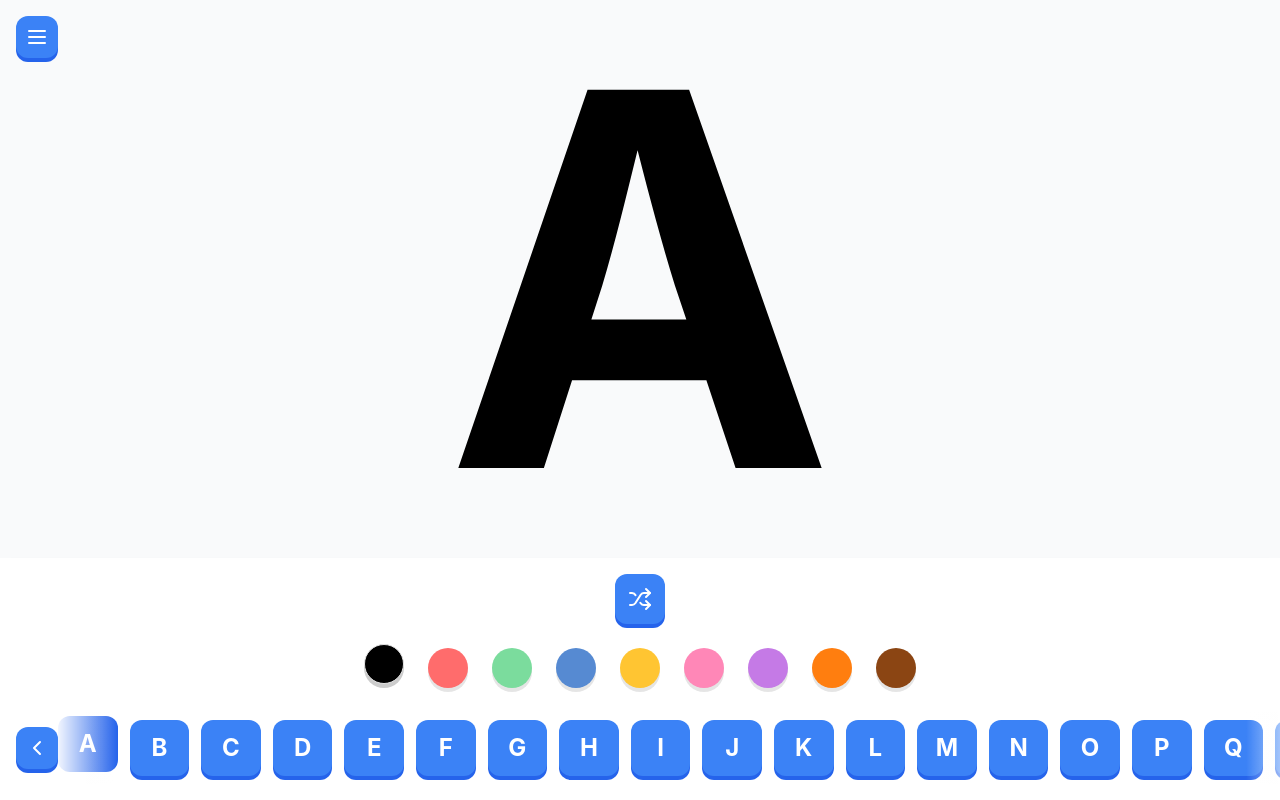
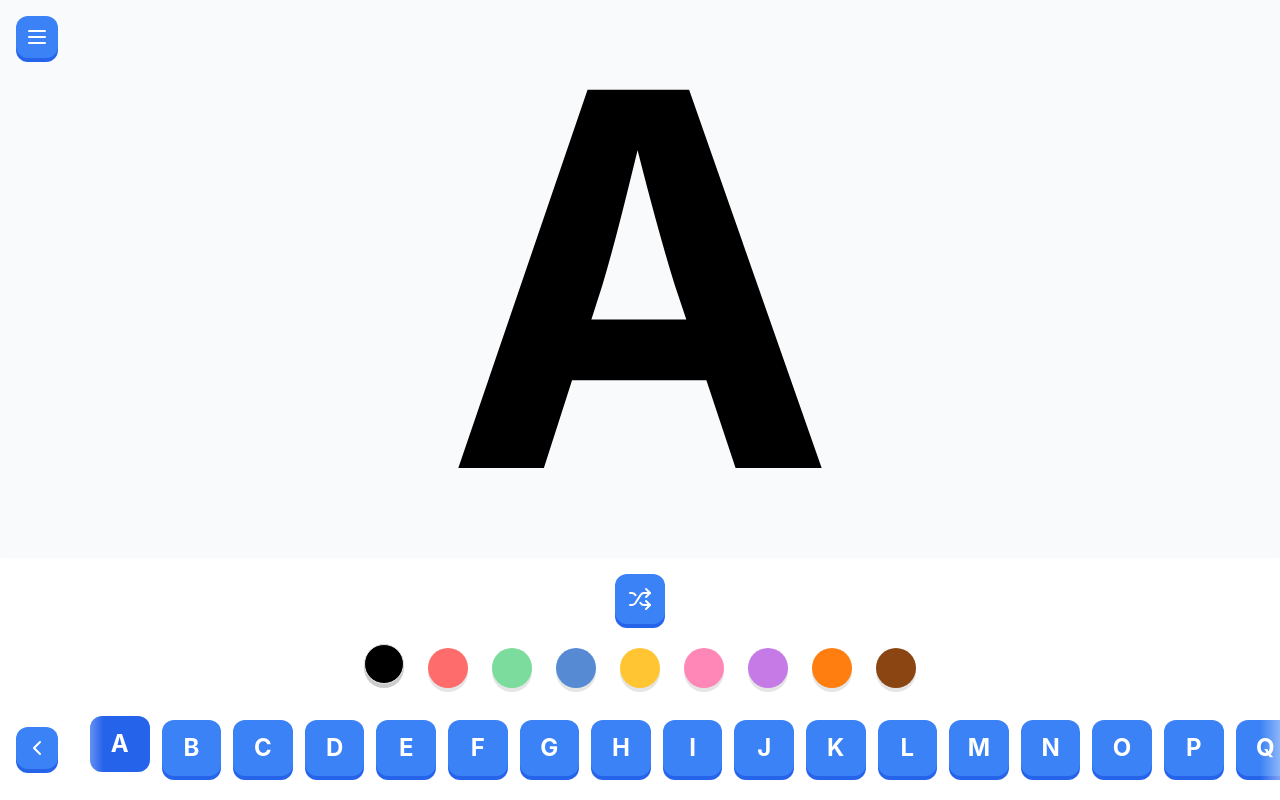
Before and after one commit to johancutych/letter-learning-app, a React (Vite) app: page / in a window 1280 px wide. Built offline with nearby package versions, Linux system fonts and the light colour scheme; the HTML template or start-up script is replaced by a standard one.

Commit message:
fix shadow overlapping first and last letter

```diff
--- a/src/components/LearnPage.jsx
+++ b/src/components/LearnPage.jsx
@@ -105,7 +105,7 @@ const LearnPage = ({ items, currentIndex, setCurrentIndex, selectedColor, setSel
 
   <div className="relative w-full">
   <div ref={scrollRef} className="overflow-x-auto scrollbar-hide w-full">
-   <div className="flex gap-3 min-w-min py-2 relative">
+    <div className="flex gap-3 min-w-min py-2 px-8 relative">
       {items.map((item, index) => (
         <button
           key={item}
@@ -121,8 +121,8 @@ const LearnPage = ({ items, currentIndex, setCurrentIndex, selectedColor, setSel
       ))}
     </div>
   </div>
- <div className="absolute inset-y-0 -left-1 w-16 bg-gradient-to-r from-white to-transparent pointer-events-none"></div>
- <div className="absolute inset-y-0 -right-1 w-16 bg-gradient-to-l from-white to-transparent pointer-events-none"></div>
+  <div className="absolute inset-y-0 -left-0.5 w-12 bg-gradient-to-r from-white to-transparent pointer-events-none"></div>
+  <div className="absolute inset-y-0 -right-0.5 w-12 bg-gradient-to-l from-white to-transparent pointer-events-none"></div>
 </div>
 
   <button
```
Lines whose indentation alone changed are shown as unchanged.
